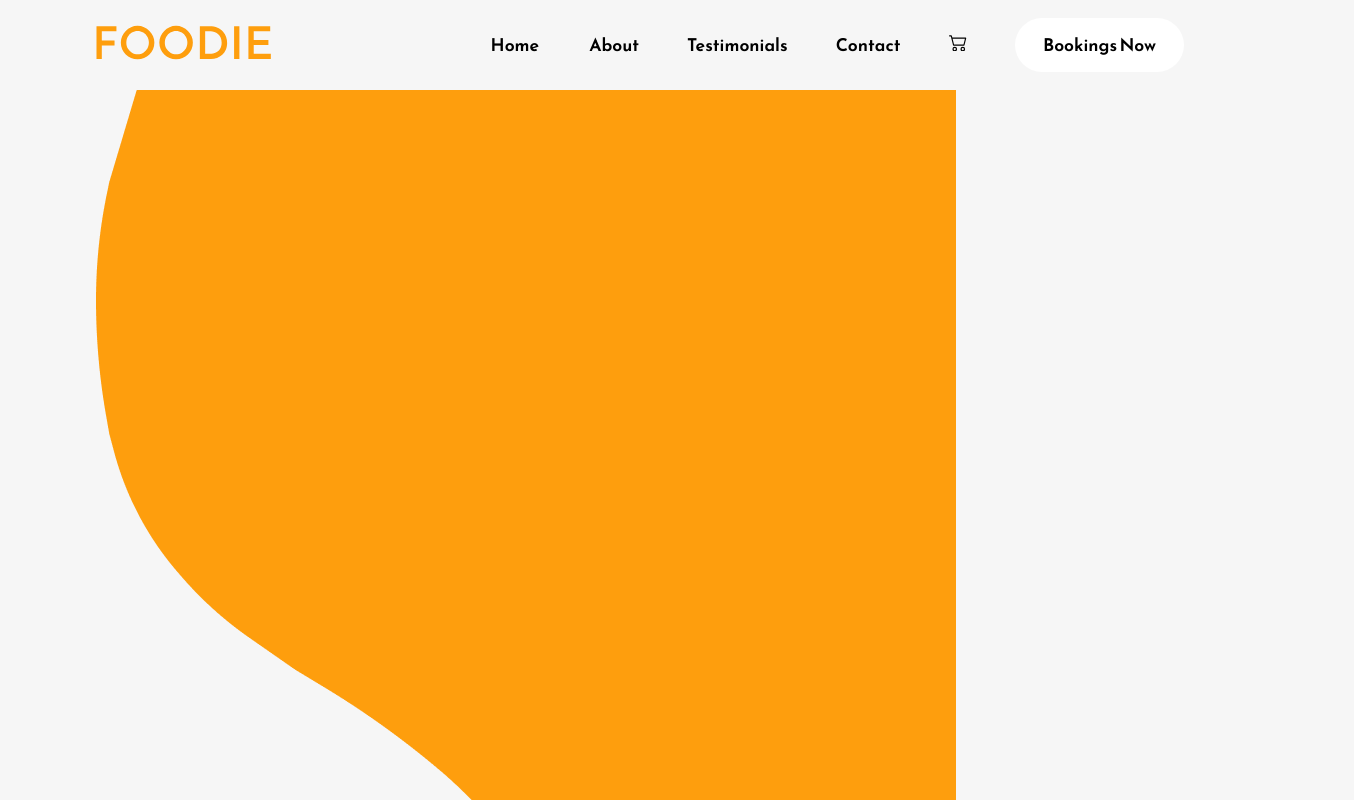
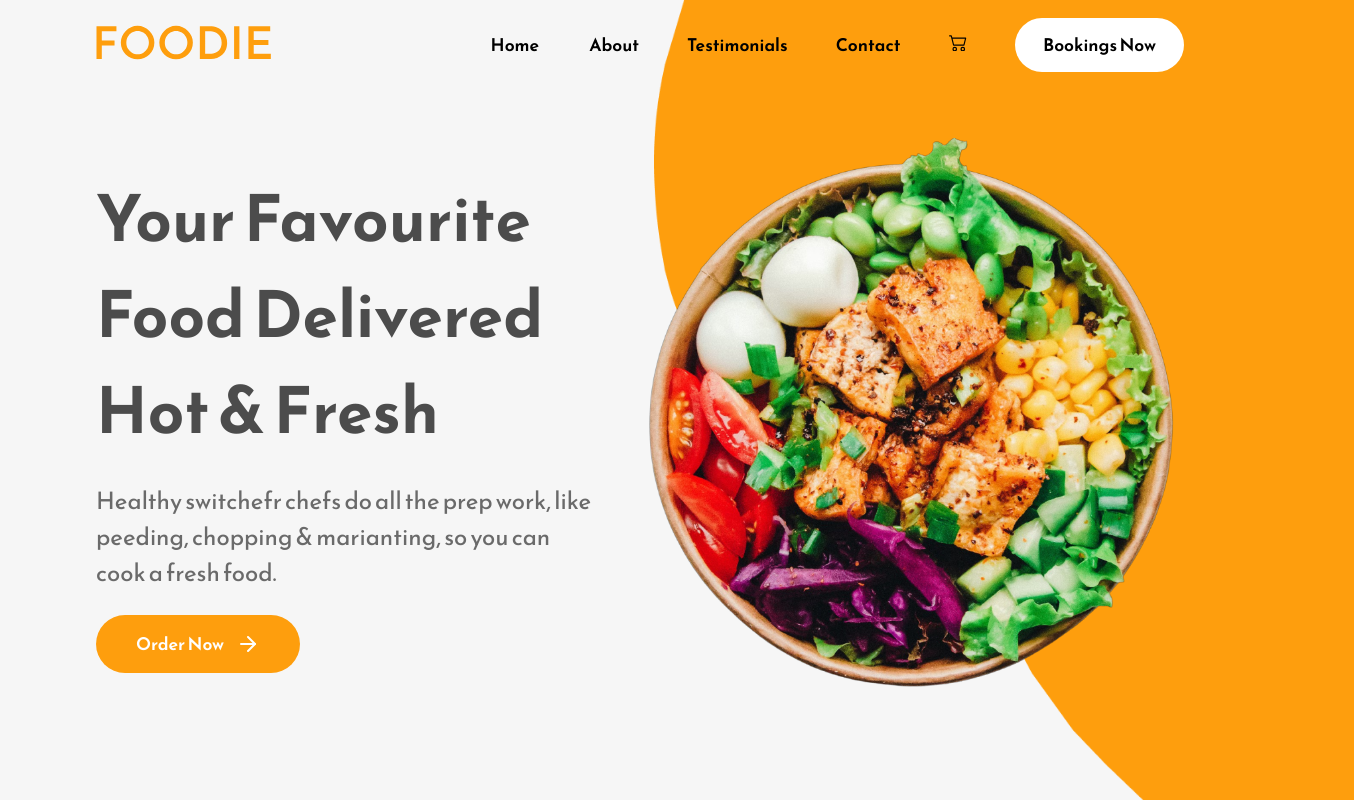
Before and after one commit to Ukashashere/Proper-Foodie-Food-App-Landing-Page, a React (Create React App) app: page / in a window 1280 px wide. Shown: the top 800 px of the page, 1354 px wide, since content can reach past the window. Built offline with nearby package versions, Linux system fonts and the light colour scheme.

Commit message:
home error fix 2

```diff
--- a/src/Components/Home.js
+++ b/src/Components/Home.js
@@ -12,9 +12,9 @@
   return(                                 /*This thing is the HTML part*/
       <div className="home-container">
           <Navbar />
-          <div className="home-banner-conatiner">
-            <div className="home-bannerImage-conatiner">
-              <img src={bannerbackground} alt="" />
+          <div className="home-banner-container">         {/*typo was there*/}
+            <div className="home-bannerImage-container">   {/*typo was here too*/}
+              <img src={bannerbackground} alt="" />         {/*Now the Home Error got fixed*/}
             </div>
             <div className='home-text-section'>
               <h1 className='primary-heading'>
```
